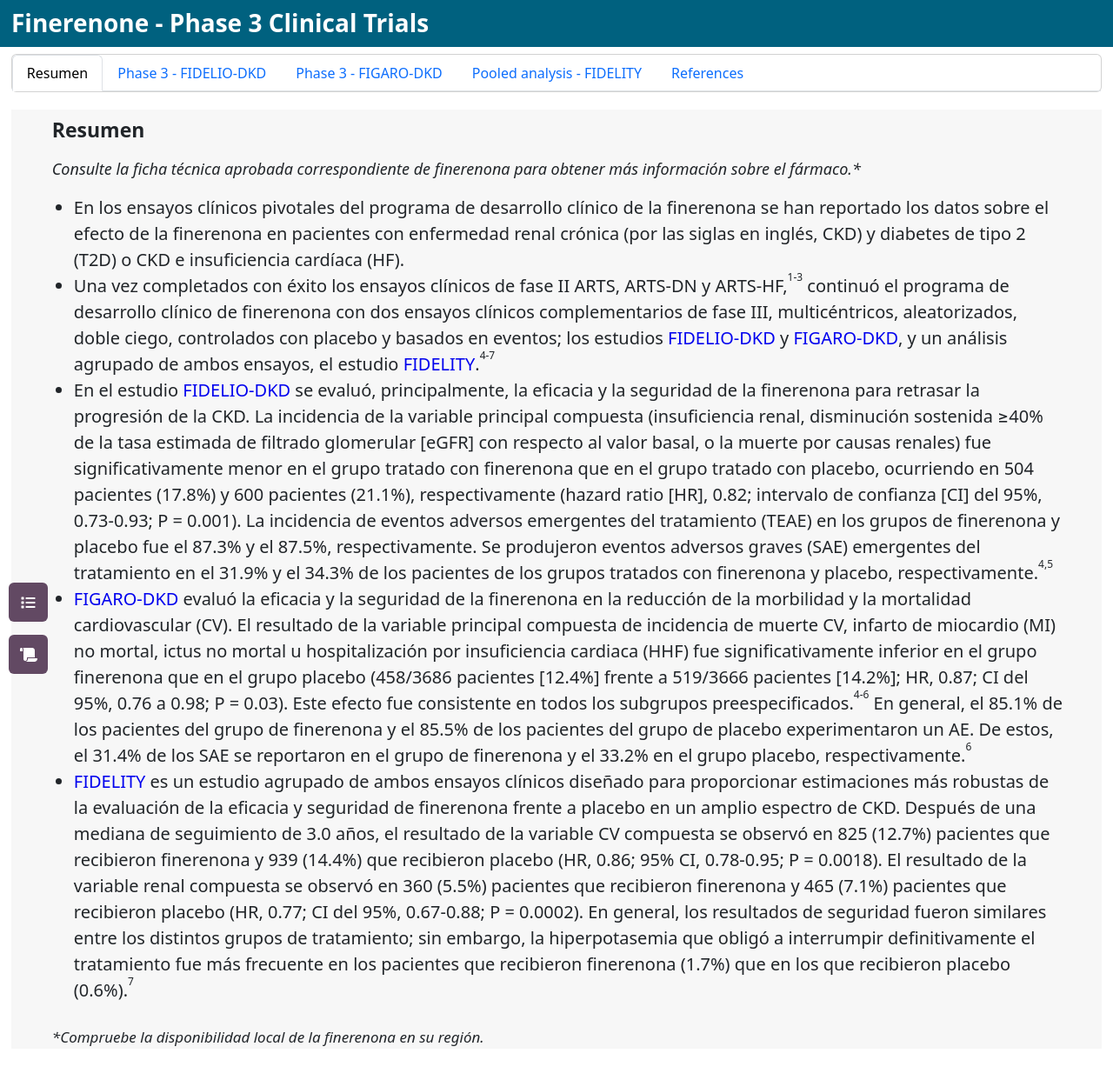
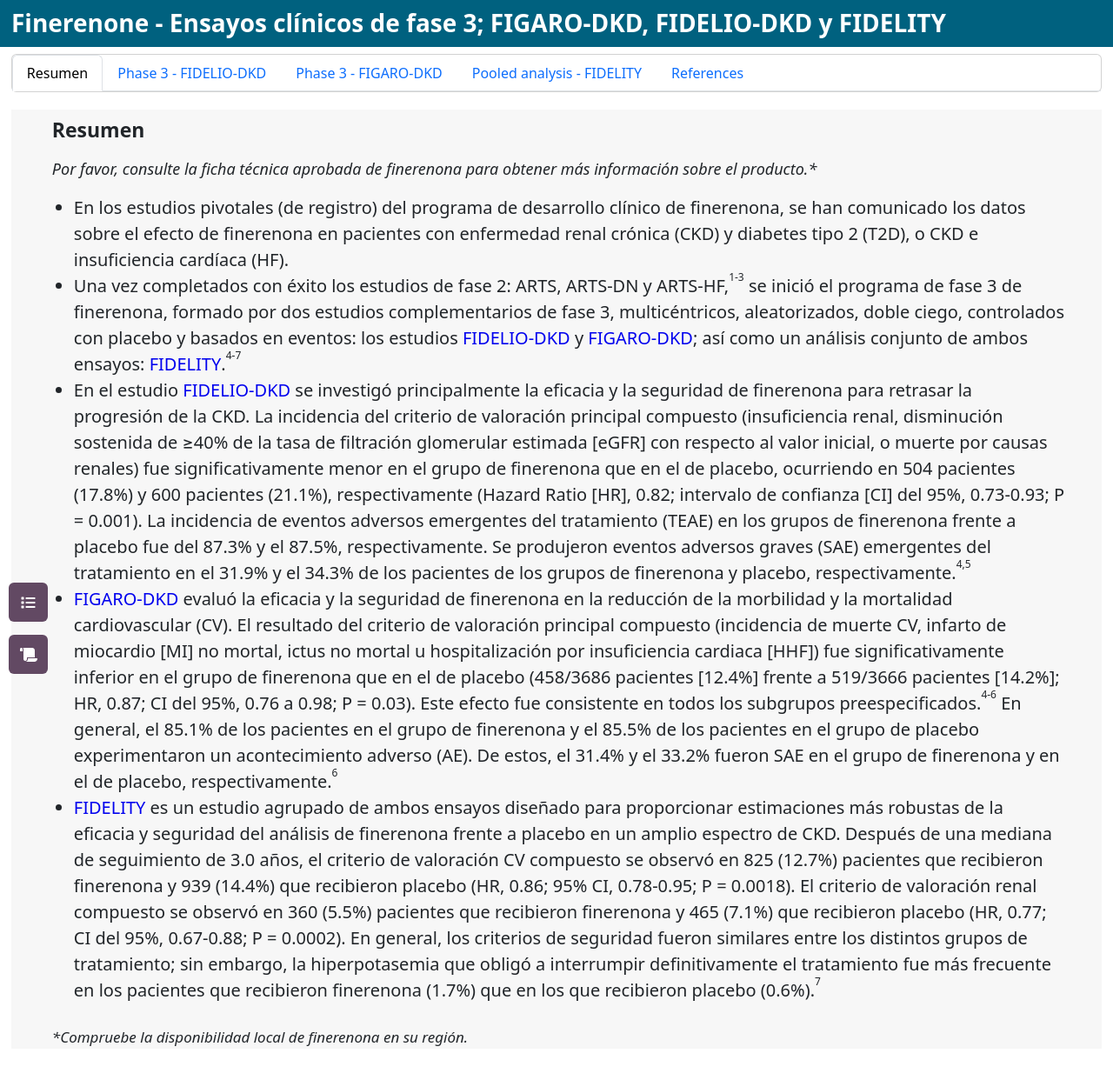
Before and after one commit to ENYHV/finerenone---phase-3-trials, a plain HTML site: page index_ESP.html in a window 1280 px wide. Shown: the whole page at 87% size. Drawn offline with nearby package versions, Linux system fonts and the light colour scheme.

Commit message:
Add files via upload

```diff
--- a/index_ESP.html
+++ b/index_ESP.html
@@ -5,7 +5,7 @@
   <meta charset="utf-8">
   <meta name="viewport" content="width=device-width, initial-scale=1.0, shrink-to-fit=no">
   <meta http-equiv="X-UA-Compatible" content="IE=edge">
-  <title>Finerenone - Phase 3 Clinical Trials</title>
+  <title>Finerenone - Ensayos clínicos de fase 3; FIGARO-DKD, FIDELIO-DKD y FIDELITY</title>
   <link href="https://cdn.jsdelivr.net/npm/bootstrap@5.3.0/dist/css/bootstrap.min.css" rel="stylesheet">
   <script src="https://cdn.jsdelivr.net/npm/bootstrap@5.3.0/dist/js/bootstrap.bundle.min.js"></script>
   <link rel="stylesheet" href="assets/css/styles.css">
@@ -16,7 +16,7 @@
 
 <body>
   <div class="row">
-   <h3 style="font-size: 28px; width: 100%; color: white; font-weight: bold; background: #00617f; padding-top: 10px; padding-bottom: 10px;padding-left: 25px;">Finerenone - Phase 3 Clinical Trials
+   <h3 style="font-size: 28px; width: 100%; color: white; font-weight: bold; background: #00617f; padding-top: 10px; padding-bottom: 10px;padding-left: 25px;">Finerenone - Ensayos clínicos de fase 3; FIGARO-DKD, FIDELIO-DKD y FIDELITY
     </h3>
   </div>
 
@@ -57,29 +57,28 @@
           Resumen
         </h1>
         <p style="font-size: 18px; margin-left: 35px">
-          <em>Consulte la ficha técnica aprobada correspondiente de finerenona para obtener más información sobre el fármaco.*</em>
+          <em>Por favor, consulte la ficha técnica aprobada de finerenona para obtener más información sobre el producto.*</em>
         </p>
         <ul class="bullet">
           <li>
-            En los ensayos clínicos pivotales del programa de desarrollo clínico de la finerenona se han reportado los datos sobre el efecto de la finerenona en pacientes con enfermedad renal crónica (por las siglas en inglés, CKD) y diabetes de tipo 2 (T2D) o CKD e insuficiencia cardíaca (HF).
+            En los estudios pivotales (de registro) del programa de desarrollo clínico de finerenona, se han comunicado los datos sobre el efecto de finerenona en pacientes con enfermedad renal crónica (CKD) y diabetes tipo 2 (T2D), o CKD e insuficiencia cardíaca (HF).
           </li>
           <li>
-            Una vez completados con éxito los ensayos clínicos de fase II ARTS, ARTS-DN y ARTS-HF,<sup>1-3</sup> continuó el programa de desarrollo clínico de finerenona con dos ensayos clínicos complementarios de fase III, multicéntricos, aleatorizados, doble ciego, controlados con placebo y basados en eventos; los estudios <a id="link" onclick="link2()">FIDELIO-DKD</a> y <a id="link" onclick="link3()">FIGARO-DKD</a>, y un análisis agrupado de ambos ensayos, el estudio <a id="link" onclick="link4()">FIDELITY</a>.<sup>4-7</sup>
+            Una vez completados con éxito los estudios de fase 2: ARTS, ARTS-DN y ARTS-HF,<sup>1-3</sup> se inició el programa de fase 3 de finerenona, formado por dos estudios complementarios de fase 3, multicéntricos, aleatorizados, doble ciego, controlados con placebo y basados en eventos: los estudios <a id="link" onclick="link2()">FIDELIO-DKD</a> y <a id="link" onclick="link3()">FIGARO-DKD</a>; así como un análisis conjunto de ambos ensayos: <a id="link" onclick="link4()">FIDELITY</a>.<sup>4-7</sup>
           </li>
           <li>
-            En el estudio <a id="link" onclick="link2()">FIDELIO-DKD</a> se evaluó, principalmente, la eficacia y la seguridad de la finerenona para retrasar la progresión de la CKD. La incidencia de la variable principal compuesta (insuficiencia renal, disminución sostenida &ge;40% de la tasa estimada de filtrado glomerular [eGFR] con respecto al valor basal, o la muerte por causas renales) fue significativamente menor en el grupo tratado con finerenona que en el grupo tratado con placebo, ocurriendo en 504 pacientes (17.8%) y 600 pacientes (21.1%), respectivamente (hazard ratio [HR], 0.82; intervalo de confianza [CI] del 95%, 0.73-0.93; P = 0.001). La incidencia de eventos adversos emergentes del tratamiento (TEAE) en los grupos de finerenona y placebo fue el 87.3% y el 87.5%, respectivamente. Se produjeron eventos adversos graves (SAE) emergentes del tratamiento en el 31.9% y el 34.3% de los pacientes de los grupos tratados con finerenona y placebo, respectivamente.<sup>4,5</sup>
+            En el estudio <a id="link" onclick="link2()">FIDELIO-DKD</a> se investigó principalmente la eficacia y la seguridad de finerenona para retrasar la progresión de la CKD. La incidencia del criterio de valoración principal compuesto (insuficiencia renal, disminución sostenida de &ge;40% de la tasa de filtración glomerular estimada [eGFR] con respecto al valor inicial, o muerte por causas renales) fue significativamente menor en el grupo de finerenona que en el de placebo, ocurriendo en 504 pacientes (17.8%) y 600 pacientes (21.1%), respectivamente (Hazard Ratio [HR], 0.82; intervalo de confianza [CI] del 95%, 0.73-0.93; P = 0.001). La incidencia de eventos adversos emergentes del tratamiento (TEAE) en los grupos de finerenona frente a placebo fue del 87.3% y el 87.5%, respectivamente. Se produjeron eventos adversos graves (SAE) emergentes del tratamiento en el 31.9% y el 34.3% de los pacientes de los grupos de finerenona y placebo, respectivamente.<sup>4,5</sup>
           </li>
           <li>
-            <a id="link" onclick="link3()">FIGARO-DKD</a> evaluó la eficacia y la seguridad de la finerenona en la reducción de la morbilidad y la mortalidad cardiovascular (CV). El resultado de la variable principal compuesta de incidencia de muerte CV, infarto de miocardio (MI) no mortal, ictus no mortal u hospitalización por insuficiencia cardiaca (HHF) fue significativamente inferior en el grupo finerenona que en el grupo placebo (458/3686 pacientes [12.4%] frente a 519/3666 pacientes [14.2%]; HR, 0.87; CI del 95%, 0.76 a 0.98; P = 0.03). Este efecto fue consistente en todos los subgrupos preespecificados.<sup>4-6</sup> En general, el 85.1% de los pacientes del grupo de finerenona y el 85.5% de los pacientes del grupo de placebo experimentaron un AE. De estos, el 31.4% de los SAE se reportaron en el grupo de finerenona y el 33.2% en el grupo placebo, respectivamente.<sup>6</sup>
+            <a id="link" onclick="link3()">FIGARO-DKD</a> evaluó la eficacia y la seguridad de finerenona en la reducción de la morbilidad y la mortalidad cardiovascular (CV). El resultado del criterio de valoración principal compuesto (incidencia de muerte CV, infarto de miocardio [MI] no mortal, ictus no mortal u hospitalización por insuficiencia cardiaca [HHF]) fue significativamente inferior en el grupo de finerenona que en el de placebo (458/3686 pacientes [12.4%] frente a 519/3666 pacientes [14.2%]; HR, 0.87; CI del 95%, 0.76 a 0.98; P = 0.03). Este efecto fue consistente en todos los subgrupos preespecificados.<sup>4-6</sup> En general, el 85.1% de los pacientes en el grupo de finerenona y el 85.5% de los pacientes en el grupo de placebo experimentaron un acontecimiento adverso (AE). De estos, el 31.4% y el 33.2% fueron SAE en el grupo de finerenona y en el de placebo, respectivamente.<sup>6</sup>
           </li>
           <li>
-            <a id="link" onclick="link4()">FIDELITY</a> es un estudio agrupado de ambos ensayos clínicos diseñado para proporcionar estimaciones más robustas de la evaluación de la eficacia y seguridad de finerenona frente a placebo en un amplio espectro de CKD. Después de una mediana de seguimiento de 3.0 años, el resultado de la variable CV compuesta se observó en 825 (12.7%) pacientes que recibieron finerenona y 939 (14.4%) que recibieron placebo (HR, 0.86; 95% CI, 0.78-0.95; P = 0.0018). El resultado de la variable renal compuesta se observó en 360 (5.5%) pacientes que recibieron finerenona y 465 (7.1%) pacientes que recibieron placebo (HR, 0.77; CI del 95%, 0.67-0.88; P = 0.0002). En general, los resultados de seguridad fueron similares entre los distintos grupos de tratamiento; sin embargo, la hiperpotasemia que obligó a interrumpir definitivamente el tratamiento fue más frecuente en los pacientes que recibieron finerenona (1.7%) que en los que recibieron placebo (0.6%).<sup>7</sup>
+            <a id="link" onclick="link4()">FIDELITY</a> es un estudio agrupado de ambos ensayos diseñado para proporcionar estimaciones más robustas de la eficacia y seguridad del análisis de finerenona frente a placebo en un amplio espectro de CKD. Después de una mediana de seguimiento de 3.0 años, el criterio de valoración CV compuesto se observó en 825 (12.7%) pacientes que recibieron finerenona y 939 (14.4%) que recibieron placebo (HR, 0.86; 95% CI, 0.78-0.95; P = 0.0018). El criterio de valoración renal compuesto se observó en 360 (5.5%) pacientes que recibieron finerenona y 465 (7.1%) que recibieron placebo (HR, 0.77; CI del 95%, 0.67-0.88; P = 0.0002). En general, los criterios de seguridad fueron similares entre los distintos grupos de tratamiento; sin embargo, la hiperpotasemia que obligó a interrumpir definitivamente el tratamiento fue más frecuente en los pacientes que recibieron finerenona (1.7%) que en los que recibieron placebo (0.6%).<sup>7</sup>
           </li>
         </ul>
 
-
         <p style="font-size: 17px; margin-left: 35px">
-          <em>*Compruebe la disponibilidad local de la finerenona en su región.</em>
+          <em>*Compruebe la disponibilidad local de finerenona en su región.</em>
         </p>
       </div><br><br>
     </div>
```
Also changed, not shown: index_ITA.html (+8 -9 lines).
